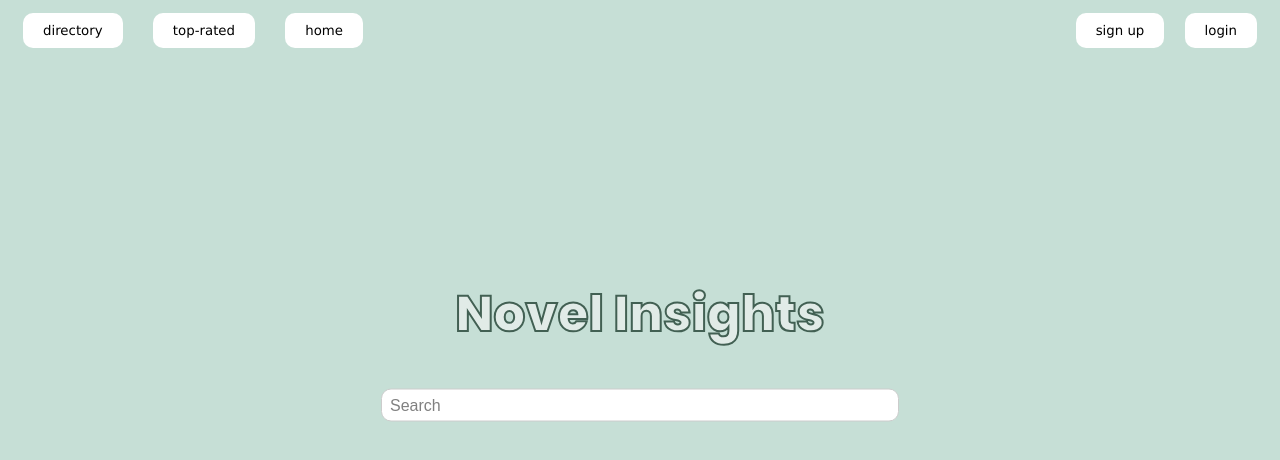
After one commit to stanley-wei/CS35L-Project, a Django app: page /books/home/ in a window 1280 px wide. The commit adds this page. Shown: the top 460 px of the page. Run offline with Django 4.2, Linux system fonts and the light colour scheme; some libraries are stand-ins or nearby versions.

Commit message:
Created Home Page

```diff
--- a/books/urls.py
+++ b/books/urls.py
@@ -6,6 +6,8 @@ from .views import SearchBooks
 
 app_name = "books"
 urlpatterns = [
+    path("home/", views.Home, name="home_page"),
+
     path("list/", views.ListBooks, name="list_books"),
     path("list/top_ten", views.TopTen, name="top_ten"),
 
--- a/books/views.py
+++ b/books/views.py
@@ -11,6 +11,9 @@ from profiles.models import UserProfile
 from datetime import datetime
 import re
 from olclient.openlibrary import OpenLibrary
+
+def Home(request):
+    return render(request, 'books/home.html')
 
 def displayBookInfo(request, book_id):
     book = Book.objects.get(pk=book_id)
--- /dev/null
+++ b/static/css/home.css
@@ -0,0 +1,27 @@
+.search-bar {
+    position: fixed;
+    top: 50%;
+    left: 50%;
+    transform: translate(-50%, -50%);
+  }
+
+  .home-title{
+    position: fixed;
+    top: 35%;
+    left: 50%;
+    transform: translate(-50%, -50%);
+
+    text-align:center;
+    -webkit-text-stroke: 2px #426053;
+
+    font-family: 'Poppins';
+    font-style: normal;
+    font-weight: 400;
+    font-size: 50px;
+    line-height: 75px;
+
+    color: #e1ebe7;
+    font-size: 50px;
+    font-family:"Poppins", sans-serif;
+    font-weight: 800;
+  }
--- /dev/null
+++ b/templates/books/home.html
@@ -0,0 +1,16 @@
+{% extends 'base.html' %}
+{% load static %}
+
+{% block css %}
+    <link rel="stylesheet" href="{% static 'css/home.css' %}">
+{% endblock %}
+
+
+{% block content %}
+<head>
+    <title>Home Page</title>
+</head>
+<body>
+    <h1 class="home-title">Novel Insights</h1>
+</body>
+{% endblock %}
--- a/templates/nav.html
+++ b/templates/nav.html
@@ -5,6 +5,9 @@
         </a>
         <a href="{% url 'books:top_ten' %}">
             <button type="rating" class="nav-button">Top-Rated</button>
+        </a>
+        <a href="{% url 'books:home_page' %}">
+            <button type="home" class="nav-button">Home</button>
         </a>
     </span>
 
```
